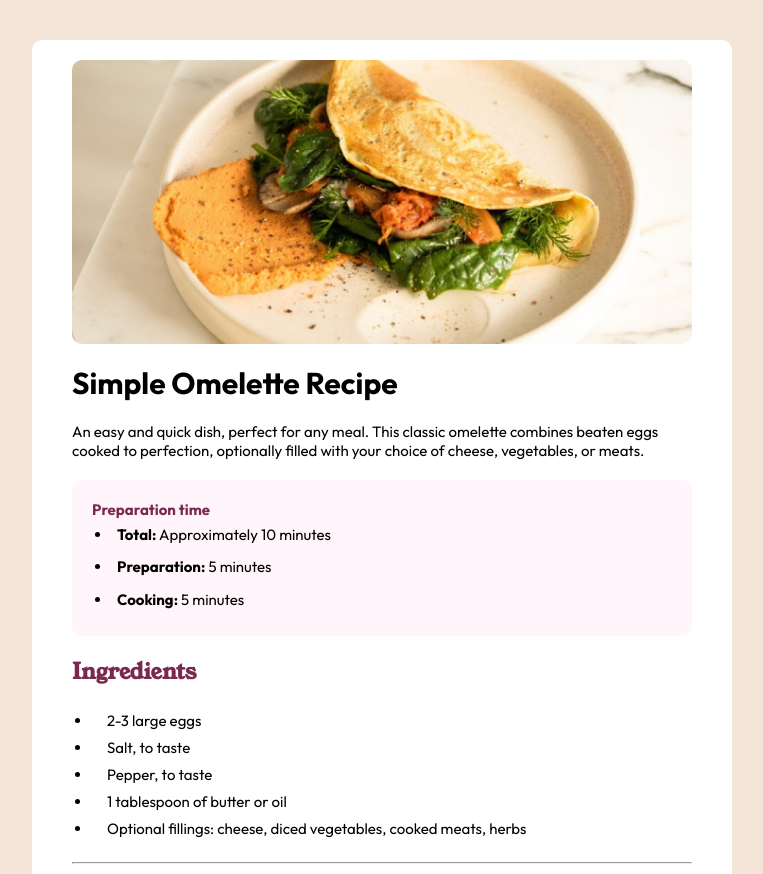
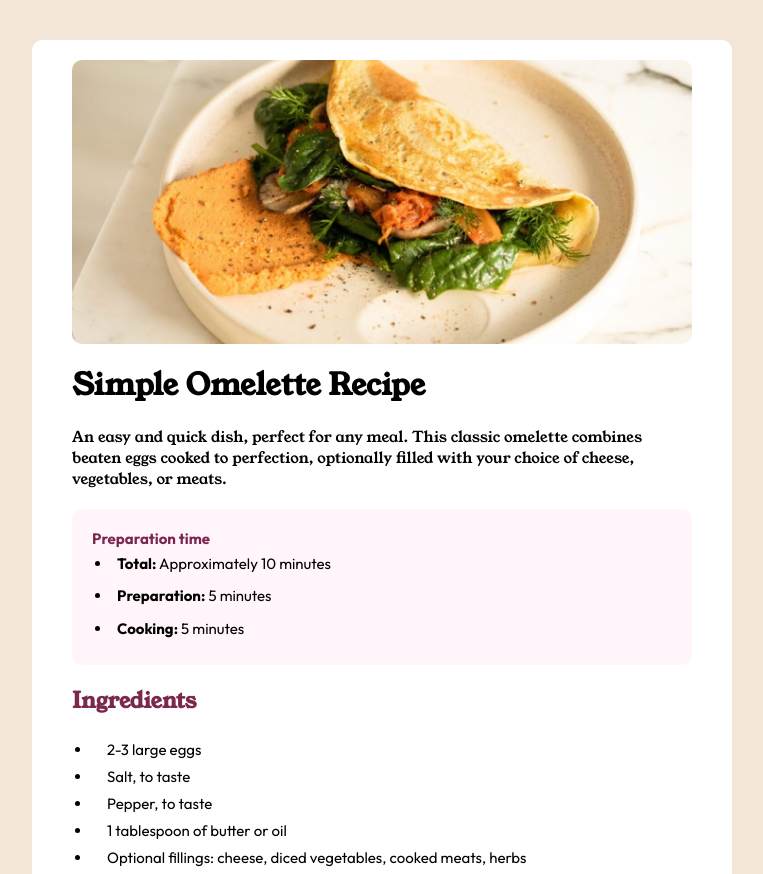
Before and after one commit to conkeh/Recipepage, a plain HTML site: page index.html in a window 1280 px wide. Shown: the top 874 px of the page, without its empty margins (258-1021 px from the left). Drawn offline with Linux system fonts and the light colour scheme.

Commit message:
Add files via upload

```diff
--- a/styles.css
+++ b/styles.css
@@ -39,6 +39,7 @@ h3 {
 }
 .header {
   padding: 20px;
+  font-family: young serif;
 }
 .header p {
   padding-top: 20px;
```
